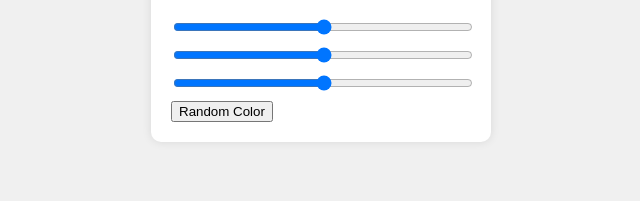
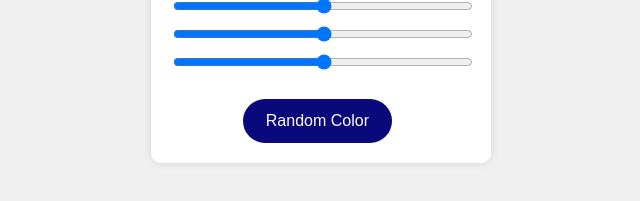
Before and after one commit to Mariana-x1/web-apps-foundation, a plain HTML site: page colormixerApp/index.html in a window 1280 px wide. Shown: the part 391-592 px from the top of the page, without its empty margins (319-959 px from the left). Drawn offline with Linux system fonts and the light colour scheme.

Commit message:
add colorbtn styling

```diff
--- a/colormixerApp/index.html
+++ b/colormixerApp/index.html
@@ -18,7 +18,7 @@
         <input type="range" id="redSlider" step="1" min="0" max="255" value="128">
         <input type="range" id="greenSlider" step="1" min="0" max="255" value="128">
         <input type="range" id="blueSlider" step="1" min="0" max="255" value="128">
-        <button id="randomColorBtn">Random Color</button>
+        <button id="randomColorBtn" class="colorBtn">Random Color</button>
     </div>
 
     <script src="script.js"></script>
--- a/colormixerApp/style.css
+++ b/colormixerApp/style.css
@@ -28,3 +28,18 @@ input[type="range"] {
   width: 100%;
   margin-bottom: 10px;
 }
+
+.colorBtn {
+  width: 9.3rem;
+  padding: 0.8rem;
+  background-color: #09097bff;
+  color: #fff;
+  border: none;
+  border-radius: 3.2rem;
+  cursor: pointer;
+  font-size: 1rem;
+  text-align: center;
+  margin-top: 1.2rem;
+  margin-left: 4.5rem;
+  align-items: center;
+}
```
